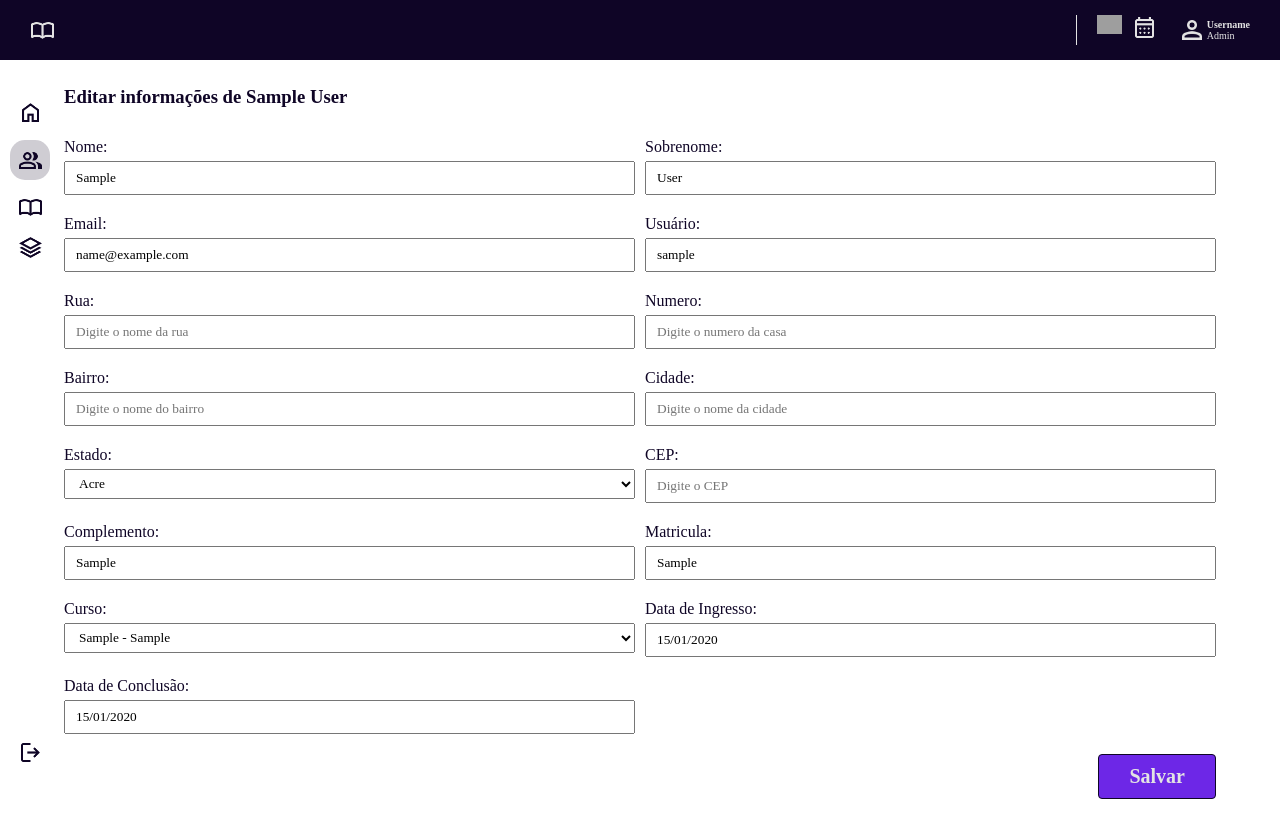
After one commit to leonhardc/biblioteca, a Django app: page /administrador/atualizar-aluno/1/ in a window 1280 px wide. The commit adds this page. Run offline with Django 5.2, Linux system fonts and the light colour scheme; tables that the repository leaves empty hold one stand-in row (values such as "Sample post"); some web fonts are replaced; grey boxes are pictures that could not be loaded.

Commit message:
PROJECT UPDATE - Adicionado formulario para atualizar informações de aluno

```diff
--- /dev/null
+++ b/administrador/forms.py
@@ -0,0 +1,5 @@
+from django import forms
+from usuario.models import Aluno
+from curso.models import Curso
+from django.core.exceptions import ValidationError
+import re
--- a/administrador/urls.py
+++ b/administrador/urls.py
@@ -6,6 +6,8 @@ urlpatterns = [
     # Páginas de administrador
     path('', views.dashboard_admin, name='dashboard-admin'),
     path('usuarios/', views.dashboard_admin_usuarios, name='dashboard-admin-usuarios'),
+    path('atualizar-aluno/<int:uid>/', views.atualizar_infomacoes_aluno, name='atualizar_aluno'),
+    path('deletar-aluno/<int:uid>/', views.deletar_aluno, name='deletar_aluno'),
     path('livros/', views.dashboard_admin_livros, name='dashboard-admin-livros'),
     path('cursos/', views.dashboard_admin_cursos, name='dashboard-admin-cursos'),
 ]
--- a/administrador/views.py
+++ b/administrador/views.py
@@ -2,7 +2,9 @@ from django.shortcuts import render
 from django.core.paginator import Paginator
 from usuario.models import Aluno, Professor, Funcionario
 from livro.models import Livro, Autor, Categoria, Reserva, Emprestimo
+from usuario.forms import FormularioAluno
 from curso.models import Curso
+from utils.utils import *
 
 # Create your views here.
 # Views de administrador
@@ -51,6 +53,21 @@ def dashboard_admin_usuarios(request):
                 template_name,
                 context={'usuarios':{'alunos':alunos, 'professores':professores, 'funcionarios':funcionarios}, 'contador':contador}
             )
+
+def atualizar_infomacoes_aluno(request, uid):
+    """ Em desenvolvimento """
+    if request.method == "GET":
+        template_name = "admin/dashboard_admin_atualizar_aluno.html"
+        aluno = Aluno.objects.get(id=uid)
+        endereco = separar_endereco(aluno.endereco)
+        data = informacoes_formulario_aluno(aluno, endereco)
+        formulario = FormularioAluno(initial=data)
+        return render(request, template_name, context={"form": formulario, 'aluno': aluno})
+    if request.method == "POST":
+        pass
+
+def deletar_aluno(request, uid):
+    pass
 
 def dashboard_admin_livros(request):
     template_name = 'admin/dashboard_admin_livros.html'
--- /dev/null
+++ b/templates/admin/dashboard_admin_atualizar_aluno.html
@@ -0,0 +1,55 @@
+{% extends 'admin/dashboard-admin.html' %}
+{% load static %}
+{% block content %}
+<!-- Formulário de Usuários - Aluno -->
+<style>
+    .separador {
+        display: flex;
+        flex-direction: column;
+        margin-bottom: 10px;
+    }
+    #formulario-aluno {
+        display: grid;
+        grid-template-columns: 1fr 1fr;
+        gap: 10px
+    }
+    input, select {
+        height: 30px;
+        padding-left: 10px;
+    }
+    label {
+        margin-bottom: 5px;
+    }
+    h3 {
+        margin-bottom: 30px;
+    }
+    .botao-submit {
+        height: 100%;
+        display: flex;
+        flex-direction: row;
+        justify-content: end;
+
+    }
+    .botao-submit button {
+        font-size: 20px;
+        padding: 10px 30px;
+    }
+</style>
+<h3>Editar informações de {{aluno.usuario.first_name}} {{aluno.usuario.last_name}}</h3>
+<form action="" id="formulario-aluno">
+    {% csrf_token %}
+    {% for field in form %}
+    <div class="separador">
+        {{ field.errors }}
+        {{ field.label_tag }} {{ field }}
+    </div>
+    {% endfor %}
+    <div></div>
+    <div></div>
+    <div class="botao-submit">
+        <button style="display: block;" class="botao botao-info" type="submit">Salvar</button>
+    </div>
+</form>
+<!-- Formulário de Usuários - Professor -->
+<!-- Formulário de Usuários - Funcionário -->
+{% endblock content %}
--- a/templates/admin/dashboard_admin_detalhes_usuarios.html
+++ b/templates/admin/dashboard_admin_detalhes_usuarios.html
@@ -45,12 +45,12 @@
         </div>
     </div>
     <div class="botoes-de-usuario">
-        <a class="botao botao-info" href="{% url 'usuario:atualizar-aluno' aluno.id %}">
+        <a class="botao botao-info" href="{% url 'administrador:atualizar_aluno' aluno.id %}">
             Atualizar Informações
             <img class="icone" src="{% static 'usuario/img/update_E3E3E3.png' %}">
         </a>
         <!-- TODO: Corrigir bug. A classe botao não reconhece a classe botao-deletar-->
-        <a class="botao botao-deletar" href="{% url 'usuario:deletar-aluno' aluno.id %}">
+        <a class="botao botao-deletar" href="{% url 'administrador:deletar_aluno' aluno.id %}">
             Deletar Aluno
             <img src="{% static 'usuario/img/delete_E3E3E3.png' %}">
         </a>
--- a/usuario/forms.py
+++ b/usuario/forms.py
@@ -1,4 +1,6 @@
 from django import forms
+from django.contrib.auth.models import User
+from django.forms import ModelForm
 from usuario.models import Aluno
 from curso.models import Curso
 from django.core.exceptions import ValidationError
@@ -41,28 +43,25 @@ class LoginForm(forms.Form):
                             widget=forms.PasswordInput(attrs={'class':'form-control', 'placeholder':'Senha', 'style': 'background-color:#e5ebf4'}))
 
 class FormularioAluno(forms.Form):
-
     OPCOES_CURSOS = tuple([(e.cod_curso, f'{e.cod_curso} - {e.curso}') for e in Curso.objects.all()])
     # Dados Pessoais
     nome = forms.CharField(label='Nome', max_length=50, widget=forms.TextInput(attrs={'class':'form-control', 'placeholder':'Digite o nome do aluno'}))
     sobrenome = forms.CharField(label='Sobrenome', max_length=100, widget=forms.TextInput(attrs={'class':'form-control', 'placeholder':'Digite o sobrenome do aluno'}))
     email = forms.CharField(label='Email', max_length=100, widget=forms.EmailInput(attrs={'class':'form-control', 'placeholder':'Email do aluno'}))
     usuario = forms.CharField(label='Usuário', max_length=20, widget=forms.TextInput(attrs={'class':'form-control', 'placeholder':'Digite seu nome de usuário'}))
-    senha = forms.CharField(label='Senha', max_length=50, widget=forms.PasswordInput(attrs={'class':'form-control', 'placeholder':'Digite sua Senha'}))
-    senha_confirmacao = forms.CharField(label='Confirme a senha', max_length=50, widget=forms.PasswordInput(attrs={'class':'form-control', 'placeholder':'Confirme sua senha'}))
-    data_nascimento = forms.DateField(label='Data de Nascimento', widget=forms.DateInput(attrs={'type':'date', 'class':'form-control'}))
     # Endereço
     rua = forms.CharField(label='Rua', max_length=100, widget=forms.TextInput(attrs={'class':'form-control', 'placeholder':'Digite o nome da rua'}))
     numero = forms.CharField(label='Numero',max_length=6,widget=forms.TextInput(attrs={'class':'form-control', 'placeholder':'Digite o numero da casa'}))
     bairro = forms.CharField(label='Bairro',max_length=100,widget=forms.TextInput(attrs={'class':'form-control', 'placeholder':'Digite o nome do bairro'}))
     cidade = forms.CharField(label='Cidade',max_length=50,widget=forms.TextInput(attrs={'class':'form-control', 'placeholder':'Digite o nome da cidade'}))
-    # estado= forms.CharField(label='Estado',max_length=50,widget=forms.TextInput(attrs={'class':'form-control', 'placeholder':'Digite o estado'}))
     estado = forms.ChoiceField(label='Estado',choices=ESTADOS_BRASIL, widget=forms.Select(attrs={'class':'form-control'}))
     cep = forms.CharField(label='CEP',max_length=8,widget=forms.TextInput(attrs={'class':'form-control', 'placeholder':'Digite o CEP'}))
-    complemento= forms.CharField(label='Complemento',max_length=200,widget=forms.TextInput(attrs={'class':'form-control' , 'placeholder':''}))
+    complemento = forms.CharField(label='Complemento',max_length=200,widget=forms.TextInput(attrs={'class':'form-control' , 'placeholder':''}))
     # Curso
     matricula = forms.CharField(label='Matricula', max_length=6,widget=forms.TextInput(attrs={'class':'form-control', 'placeholder':'Digite a matricula do aluno'}))
     curso = forms.ChoiceField(label='Curso',choices=OPCOES_CURSOS, widget=forms.Select(attrs={'class':'form-control'}))
+    ingresso = forms.DateField(label="Data de Ingresso")
+    conclusao_prevista = forms.DateField(label="Data de Conclusão")
 
     def clean_senha_confirmacao(self):
         senha = self.cleaned_data['senha']
--- a/usuario/models.py
+++ b/usuario/models.py
@@ -9,6 +9,7 @@ class Aluno(models.Model):
     matricula = models.CharField(unique=True,max_length=6, blank=False, null=False, verbose_name='Matricula')
     curso = models.ForeignKey(Curso, on_delete=models.DO_NOTHING, blank=False, null=False, verbose_name='Curso')
     endereco = models.CharField(max_length=255, blank=False, null=False, verbose_name='Endereço')
+    complemento = models.CharField(max_length=200, blank=True, null=True, verbose_name='Complemento')
     cpf = models.CharField(unique=True,max_length=11, blank=False, null=False, verbose_name='CPF')
     ingresso = models.DateField(default=datetime.date.today, null=False, blank=False, verbose_name='Data de ingresso')
     conclusao_prevista = models.DateField(default=datetime.date.today,blank=False, null=False, verbose_name='Conclusão')
--- a/utils/utils.py
+++ b/utils/utils.py
@@ -1,12 +1,45 @@
 from datetime import datetime, timedelta
+from usuario.forms import FormularioAluno
+from usuario.models import Aluno
 import random
 
 def gerar_data():
-    data_inicio = datetime(1900, 1, 1)  # Data mínima (1º de janeiro de 1900)
-    data_fim = datetime(2025, 12, 31)   # Data máxima (31 de dezembro de 2025)
+    data_inicio = datetime(1900, 1, 1)
+    data_fim = datetime(2025, 12, 31)
+    dias_aleatorios = random.randint(0, (data_fim - data_inicio).days)
+    return data_inicio + timedelta(days=dias_aleatorios)
 
-    # Gerar um número aleatório de dias dentro do intervalo
-    dias_aleatorios = random.randint(0, (data_fim - data_inicio).days)
+def separar_endereco(endereco:str):
+    try:
+        rua, numero, cidade, outros = endereco.split(",")
+        rua = rua.strip()
+        numero = numero.strip()
+        cidade = cidade.strip()
+        outros = outros.strip()
+        outros, estado = outros.split('/')
+        estado = estado.strip()
+        cep =  outros.split(' ')[0].strip()
+        bairro =  " ".join(outros.split(" ")[1:]).strip()
+        return {'rua':rua, 'numero':numero, 'cidade':cidade, 'estado':estado, 'cep':cep, 'bairro':bairro}
+    except:
+        return {'rua':'', 'numero':'', 'cidade':'', 'estado':'', 'cep':'', 'bairro':''}
 
-    # Retornar a data aleatória
-    return data_inicio + timedelta(days=dias_aleatorios)
+def informacoes_formulario_aluno(aluno:Aluno, endereco):
+    data = {
+        'nome' : aluno.usuario.first_name,
+        'sobrenome' : aluno.usuario.last_name,
+        'email' : aluno.usuario.email,
+        'usuario' : aluno.usuario.username,
+        'rua' : endereco['rua'],
+        'numero' : endereco['numero'],
+        'bairro' : endereco['bairro'],
+        'cidade' : endereco['cidade'],
+        'estado' : endereco['estado'],
+        'cep' : endereco['cep'],
+        'complemento' : aluno.complemento,
+        'matricula' : aluno.matricula,
+        'curso' : aluno.curso.cod_curso,
+        'ingresso' : aluno.ingresso,
+        'conclusao_prevista' : aluno.conclusao_prevista
+    }
+    return data
```
